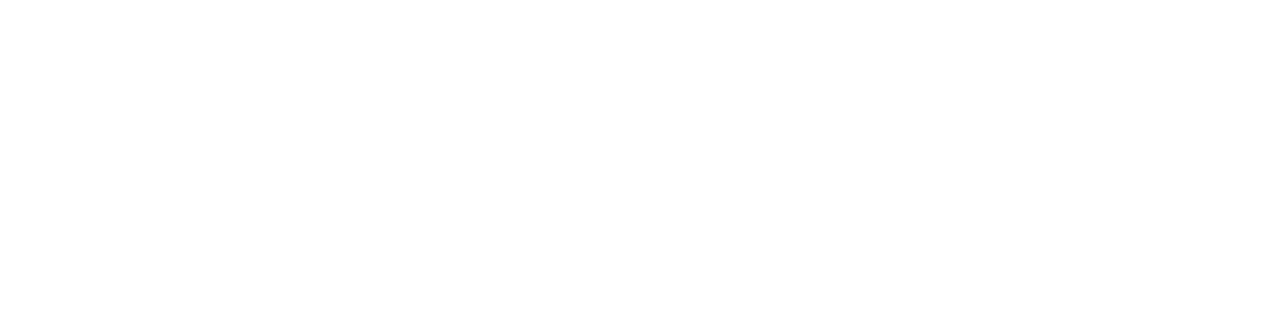
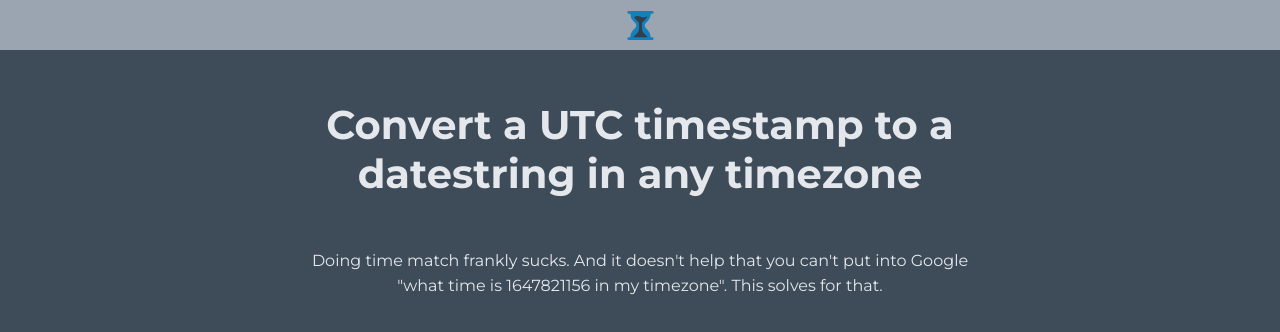
Before and after one commit to Mcgurk-Adam/utcseconds.com, a plain HTML site: page index.html in a window 1280 px wide. Drawn offline with nearby package versions, Linux system fonts and the light colour scheme; files that its build step writes are made by us from their sources.

Commit message:
got the first mock of the site up

```diff
--- a/index.html
+++ b/index.html
@@ -15,6 +15,10 @@
 </head>
 
 <body ontouchstart="">
-
+    <header>
+        <img src="/assets/logo.svg" class="logo" title="Logo" alt="Logo">
+    </header>
+    <h1 class="content">Convert a UTC timestamp to a datestring in any timezone</h1>
+    <p class="content">Doing time match frankly sucks. And it doesn't help that you can't put into Google "what time is 1647821156 in my timezone". This solves for that.</p>
 </body>
 </html>
--- /dev/null
+++ b/scss/partials/_app.scss
@@ -0,0 +1,35 @@
+header {
+  height: 50px;
+  width: 100%;
+  background-color: var(--gray-4);
+  display: flex;
+  align-items: center;
+  justify-content: center;
+  img.logo {
+    height: 35px;
+    width: auto;
+    transition: 500ms all;
+    &.rotate {
+      transform: rotate(180deg);
+    }
+  }
+}
+
+.content {
+  color: var(--gray-2);
+  text-align: center;
+  margin-left: auto;
+  margin-right: auto;
+  width: 95%;
+  max-width: 700px;
+}
+
+h1 {
+  padding: 50px 0;
+  font-size: 40px;
+}
+
+p {
+  font-size: 16px;
+  line-height: 25px;
+}
--- a/scss/styles.scss
+++ b/scss/styles.scss
@@ -0,0 +1,3 @@
+@import "partials/colors";
+@import "partials/base";
+@import "partials/app";
```
